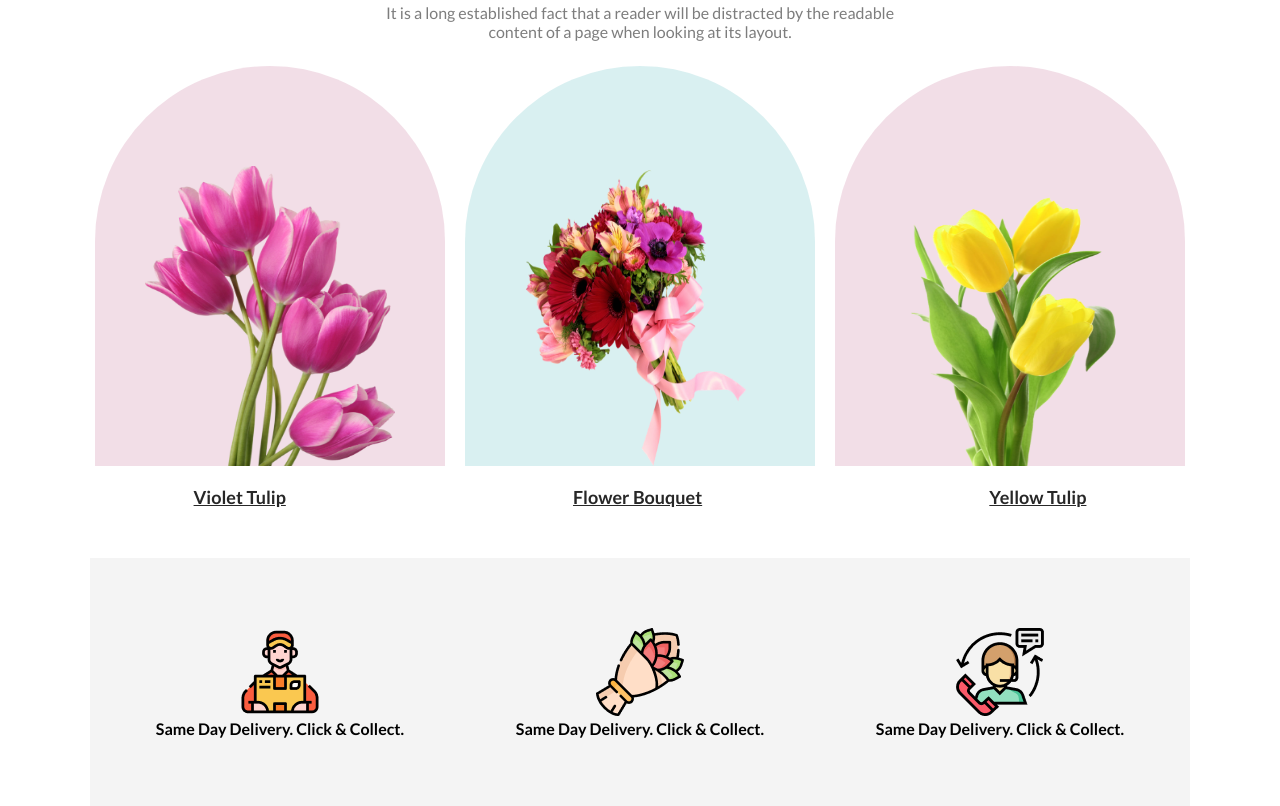
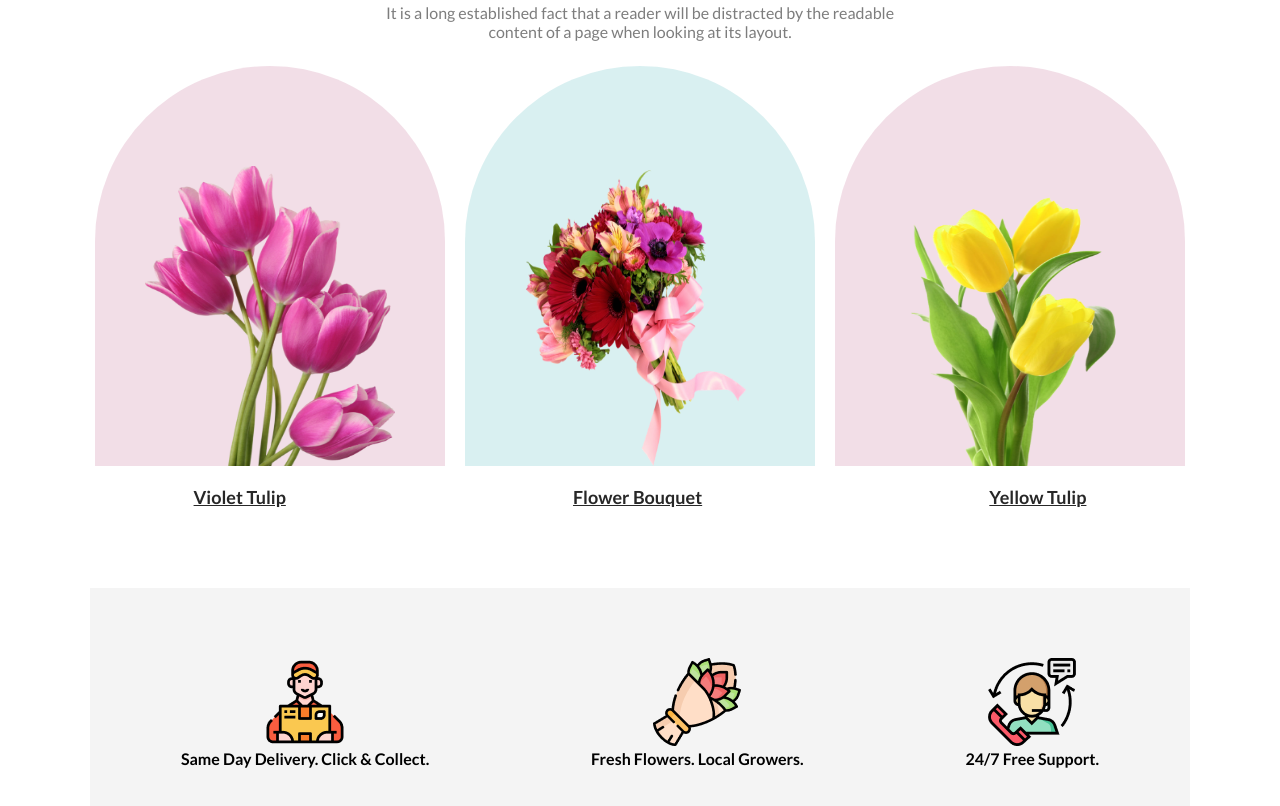
Before and after one commit to fakrul001/flower-shop, a plain HTML site: page index.html in a window 1280 px wide. Shown: the part 918-1724 px from the top of the page. Drawn offline with Linux system fonts and the light colour scheme.

Commit message:
fixed service section

```diff
--- a/index.html
+++ b/index.html
@@ -54,17 +54,17 @@
 
         <!-- Service section -->
         <section class="service-container">
-            <div class="delivery-service">
-                <img src="./Flower Asset/Group 57.png" alt="" class="delivery-img">
-                <p class="delivery-description">Same Day Delivery. Click & Collect.</p>
+            <div>
+                <img src="./Flower Asset/Group 57.png" alt="delivery service">
+                <p>Same Day Delivery. Click & Collect.</p>
             </div>
-            <div class="delivery-service">
-                <img src="./Flower Asset/Group 58.png" alt="" class="delivery-img">
-                <p class="delivery-description">Same Day Delivery. Click & Collect.</p>
+            <div>
+                <img src="./Flower Asset/Group 58.png" alt="flower quality">
+                <p>Fresh Flowers. Local Growers.</p>
             </div>
-            <div class="delivery-service">
-                <img src="./Flower Asset/Group 59.png" alt="" class="delivery-img">
-                <p class="delivery-description">Same Day Delivery. Click & Collect.</p>
+            <div>
+                <img src="./Flower Asset/Group 59.png" alt="support service">
+                <p>24/7 Free Support.</p>
             </div>
         </section>
     </main>
--- a/styles/style.css
+++ b/styles/style.css
@@ -118,7 +118,7 @@
     width: 1080px;
     margin: auto;
     padding: 70px 10px;
-    margin-top: 50px;
+    margin-top: 80px;
     background-color: rgba(39, 39, 39, 0.05);
     text-align: center;
     display: flex;
```
